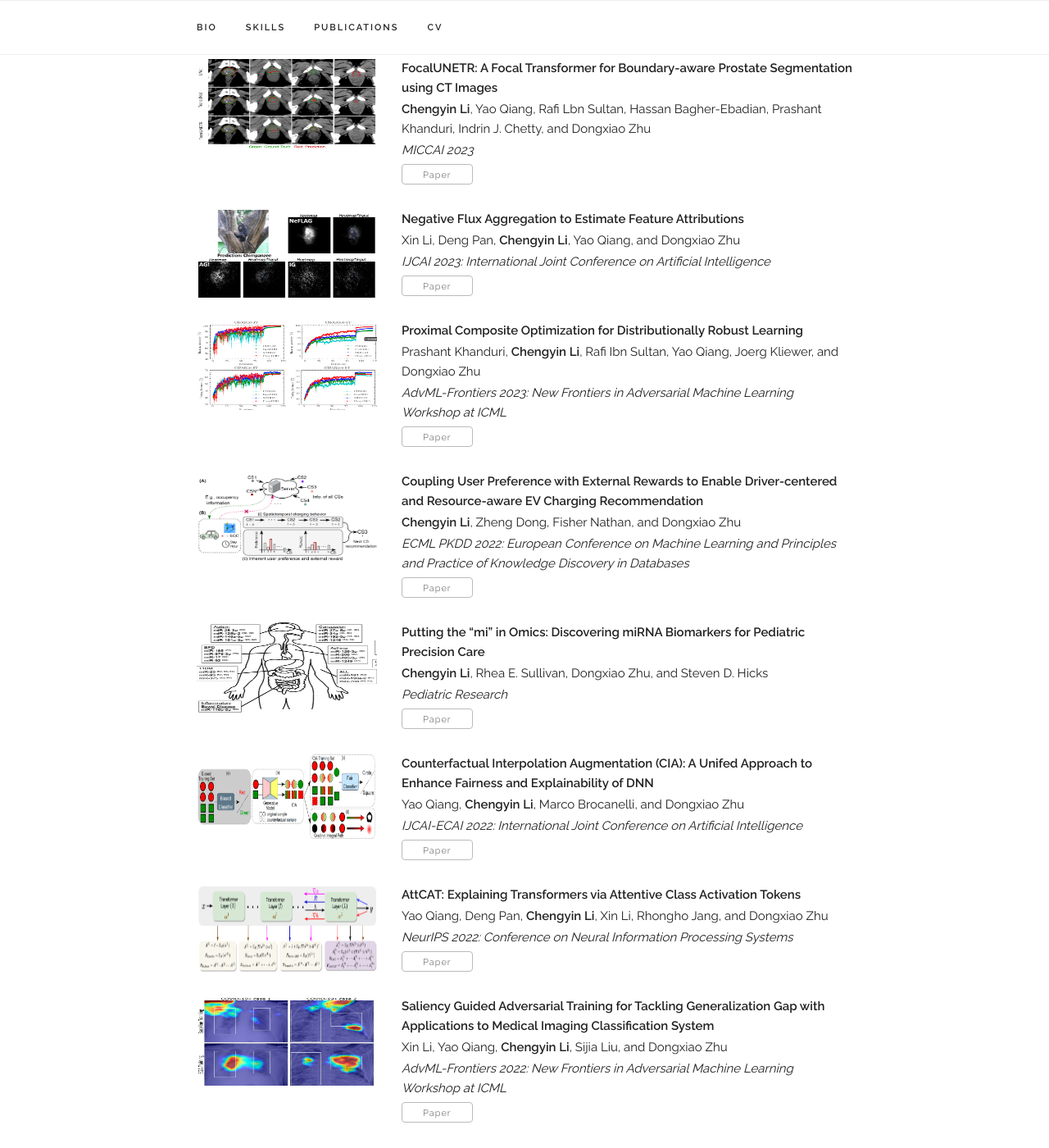
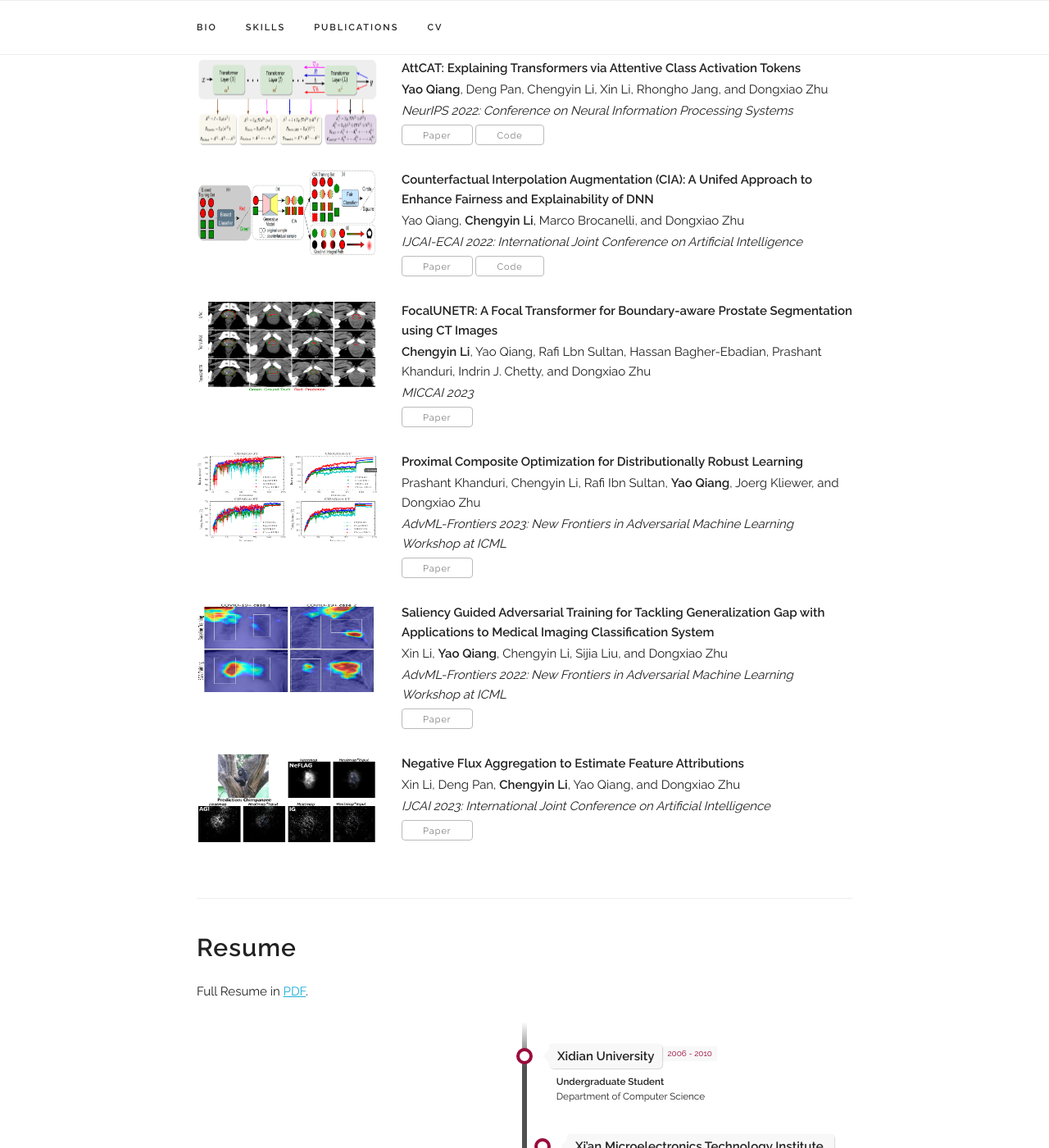
Before and after one commit to qiangyao1988/qiangyao1988.github.io, a Jekyll site: the page built from index.html, in a window 1280 px wide and 1400 px high, scrolled down 1449 px. Shown: the whole window at 82% size. Built offline with Jekyll 4.4.1, drawn with Linux system fonts in a browser that asks for light colours; some web fonts are replaced; some of the changed text lies outside the part shown.

Commit message:
updates
updates

```diff
--- a/_data/publications.yaml
+++ b/_data/publications.yaml
@@ -1,4 +1,21 @@
 papers:
+
+  - title: "AttCAT: Explaining Transformers via Attentive Class Activation Tokens"
+    authors: <b>Yao Qiang</b>, Deng Pan, Chengyin Li, Xin Li, Rhongho Jang, and Dongxiao Zhu
+    venue: "NeurIPS 2022: Conference on Neural Information Processing Systems"
+    paper_pdf: "/assets/publications/2022_AttCAT/paper_AttCAT.pdf"
+    paper_img: "/assets/publications/2022_AttCAT/paper_AttCAT.png"
+    code: "https://github.com/qiangyao1988/AttCAT"
+    selected: y
+
+  - title: "Counterfactual Interpolation Augmentation (CIA): A Unifed Approach to Enhance Fairness and Explainability of DNN"
+    authors: Yao Qiang, <b>Chengyin Li</b>, Marco Brocanelli, and Dongxiao Zhu
+    venue: "IJCAI-ECAI 2022: International Joint Conference on Artificial Intelligence"
+    paper_pdf: "/assets/publications/2022_CIA/paper_CIA.pdf"
+    paper_img: "/assets/publications/2022_CIA/paper_CIA.png"
+    code: "https://github.com/qiangyao1988/CIA"
+    selected: y
+
   - title: "FocalUNETR: A Focal Transformer for Boundary-aware Prostate Segmentation using CT Images"
     authors: <b>Chengyin Li</b>, Yao Qiang, Rafi Lbn Sultan, Hassan Bagher-Ebadian, Prashant Khanduri, Indrin J. Chetty, and Dongxiao Zhu
     # venue: "MICCAI 2023: International Conference on Medical Image Computing and Computer Assisted Intervention"
@@ -8,12 +25,20 @@ papers:
     # code: "https://github.com/ChengyinLee/COVID-MobileXpert"
     # video: "https://www.youtube.com/watch?v=GWRhMH-N9Tc"
     selected: y
-  # - title: "Negative Flux Aggregation to Estimate Feature Attributions"
-  #   authors: Xin Li, Deng Pan, <b>Chengyin Li</b>, Yao Qiang, and Dongxiao Zhu
-  #   venue: "IJCAI 2023: International Joint Conference on Artificial Intelligence"
-  #   paper_pdf: "/assets/publications/2023_NeFLAG/2023_NeFLAG.pdf"
-  #   paper_img: "/assets/publications/2023_NeFLAG/2023_NeFLAG.png"
-  #   selected: y
+
+  - title: "Proximal Composite Optimization for Distributionally Robust Learning"
+    authors: Prashant Khanduri, Chengyin Li, Rafi Ibn Sultan, <b>Yao Qiang</b>, Joerg Kliewer, and Dongxiao Zhu
+    venue: "AdvML-Frontiers 2023: New Frontiers in Adversarial Machine Learning Workshop at ICML"
+    paper_pdf: "/assets/publications/2023_adv_ml/2023_adv_ml_Prox_DRO.pdf"
+    paper_img: "/assets/publications/2023_adv_ml/2023_adv_ml_Prox_DRO.png"
+    selected: y
+
+  - title: "Saliency Guided Adversarial Training for Tackling Generalization Gap with Applications to Medical Imaging Classification System"
+    authors: Xin Li, <b>Yao Qiang</b>, Chengyin Li, Sijia Liu, and Dongxiao Zhu
+    venue: "AdvML-Frontiers 2022: New Frontiers in Adversarial Machine Learning Workshop at ICML"
+    paper_pdf: "/assets/publications/2022_adv_ml/SGAicml2022w.pdf"
+    paper_img: "/assets/publications/2022_adv_ml/SGAicml2022w.png"
+    selected: y
 
   - title: "Negative Flux Aggregation to Estimate Feature Attributions"
     authors: Xin Li, Deng Pan, <b>Chengyin Li</b>, Yao Qiang, and Dongxiao Zhu
@@ -21,60 +46,3 @@ papers:
     paper_pdf: "/assets/publications/2023_NeFLAG/2023_NeFLAG.pdf"
     paper_img: "/assets/publications/2023_NeFLAG/2023_NeFLAG.png"
     selected: y
-
-  - title: "Proximal Composite Optimization for Distributionally Robust Learning"
-    authors: Prashant Khanduri, <b>Chengyin Li</b>, Rafi Ibn Sultan, Yao Qiang, Joerg Kliewer, and Dongxiao Zhu
-    venue: "AdvML-Frontiers 2023: New Frontiers in Adversarial Machine Learning Workshop at ICML"
-    paper_pdf: "/assets/publications/2023_adv_ml/2023_adv_ml_Prox_DRO.pdf"
-    paper_img: "/assets/publications/2023_adv_ml/2023_adv_ml_Prox_DRO.png"
-    selected: y
-
-  - title: "Coupling User Preference with External Rewards to Enable Driver-centered and Resource-aware EV Charging Recommendation"
-    authors: "<b>Chengyin Li</b>, Zheng Dong, Fisher Nathan, and Dongxiao Zhu"
-    venue: "ECML PKDD 2022: European Conference on Machine Learning and Principles and Practice of Knowledge Discovery in Databases"
-    paper_pdf: "/assets/publications/2022_ev_charging_rec/RACev.pdf"
-    paper_img: "/assets/publications/2022_ev_charging_rec/RACev.png"
-    # code: "https://github.com/msaveski/toxic_conversation_structure"
-    # data: "https://doi.org/10.7910/DVN/TRWPVB"
-    # video: "https://www.youtube.com/watch?v=JLkUgxH92pE"
-    selected: y
-
-  - title: "Putting the “mi” in Omics: Discovering miRNA Biomarkers for Pediatric Precision Care"
-    authors: <b>Chengyin Li</b>, Rhea E. Sullivan, Dongxiao Zhu, and Steven D. Hicks
-    venue: "Pediatric Research"
-    paper_pdf: "/assets/publications/2022_putting_mi/nihms-1822147.pdf"
-    paper_img: "/assets/publications/2022_putting_mi/nihms-1822147.png"
-    # code: "https://github.com/facebookresearch/social-catalysts"
-    selected: y
-
-  - title: "Counterfactual Interpolation Augmentation (CIA): A Unifed Approach to Enhance Fairness and Explainability of DNN"
-    authors: Yao Qiang, <b>Chengyin Li</b>, Marco Brocanelli, and Dongxiao Zhu
-    venue: "IJCAI-ECAI 2022: International Joint Conference on Artificial Intelligence"
-    paper_pdf: "/assets/publications/2022_fairness_explainability_CAI/paper_CAI.pdf"
-    paper_img: "/assets/publications/2022_fairness_explainability_CAI/paper_CAI.png"
-    # code: "https://github.com/facebookresearch/social-catalysts"
-    selected: y
-
-  - title: "AttCAT: Explaining Transformers via Attentive Class Activation Tokens"
-    authors: Yao Qiang, Deng Pan, <b>Chengyin Li</b>, Xin Li, Rhongho Jang, and Dongxiao Zhu
-    venue: "NeurIPS 2022: Conference on Neural Information Processing Systems"
-    paper_pdf: "/assets/publications/2022_AttCAT/paper_AttCAT.pdf"
-    paper_img: "/assets/publications/2022_AttCAT/paper_AttCAT.png"
-    # code: "https://github.com/facebookresearch/social-catalysts"
-    selected: y
-
-  - title: "Saliency Guided Adversarial Training for Tackling Generalization Gap with Applications to Medical Imaging Classification System"
-    authors: Xin Li, Yao Qiang, <b>Chengyin Li</b>, Sijia Liu, and Dongxiao Zhu
-    venue: "AdvML-Frontiers 2022: New Frontiers in Adversarial Machine Learning Workshop at ICML"
-    paper_pdf: "/assets/publications/2022_adv_ml/SGAicml2022w.pdf"
-    paper_img: "/assets/publications/2022_adv_ml/SGAicml2022w.png"
-    selected: y
-
-  - title: "COVID-MobileXpert: On-Device COVID-19 Screening using Snapshots of Chest X-Ray"
-    authors: Xin Li, <b>Chengyin Li</b>, and Dongxiao Zhu
-    venue: "BIBM 2020: IEEE International Conference on Bioinformatics and Biomedicine"
-    paper_pdf: "/assets/publications/2020_covid_xpert/covid_xpert.pdf"
-    paper_img: "/assets/publications/2020_covid_xpert/covid_xpert.png"
-    code: "https://github.com/ChengyinLee/COVID-MobileXpert"
-    video: "https://www.youtube.com/watch?v=GWRhMH-N9Tc"
-    selected: y
```
Also changed, not shown: assets/publications/2020_covid_xpert/covid_xpert.png (deleted), assets/publications/2020_covid_xpert/example.png (deleted), assets/publications/2022_CIA/paper_CIA.png (renamed from assets/publications/2022_fairness_explainability_CAI/paper_CAI.png), assets/publications/2022_ev_charging_rec/RACev.png (deleted), assets/publications/2022_putting_mi/nihms-1822147.png (deleted), assets/publications/2023_aapm_swinattunet/Screenshot 2023-06-30 at 3.36.49 PM.png (deleted), 6 other files.
